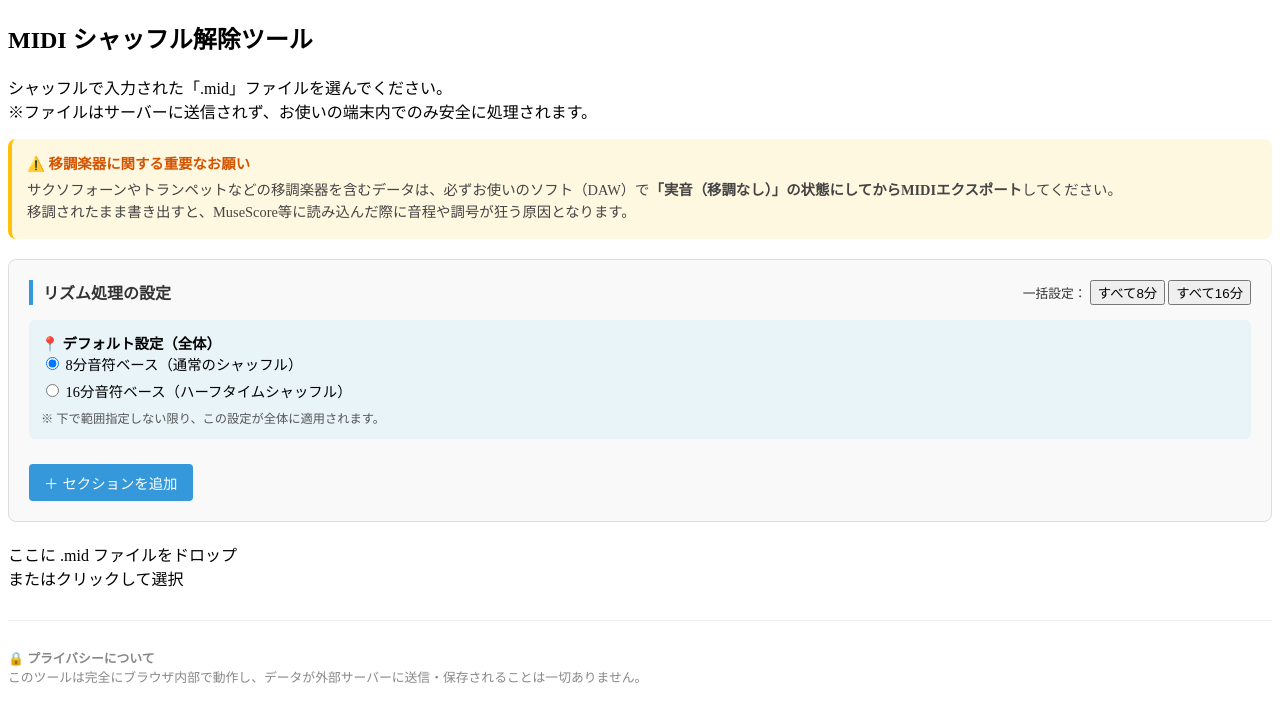
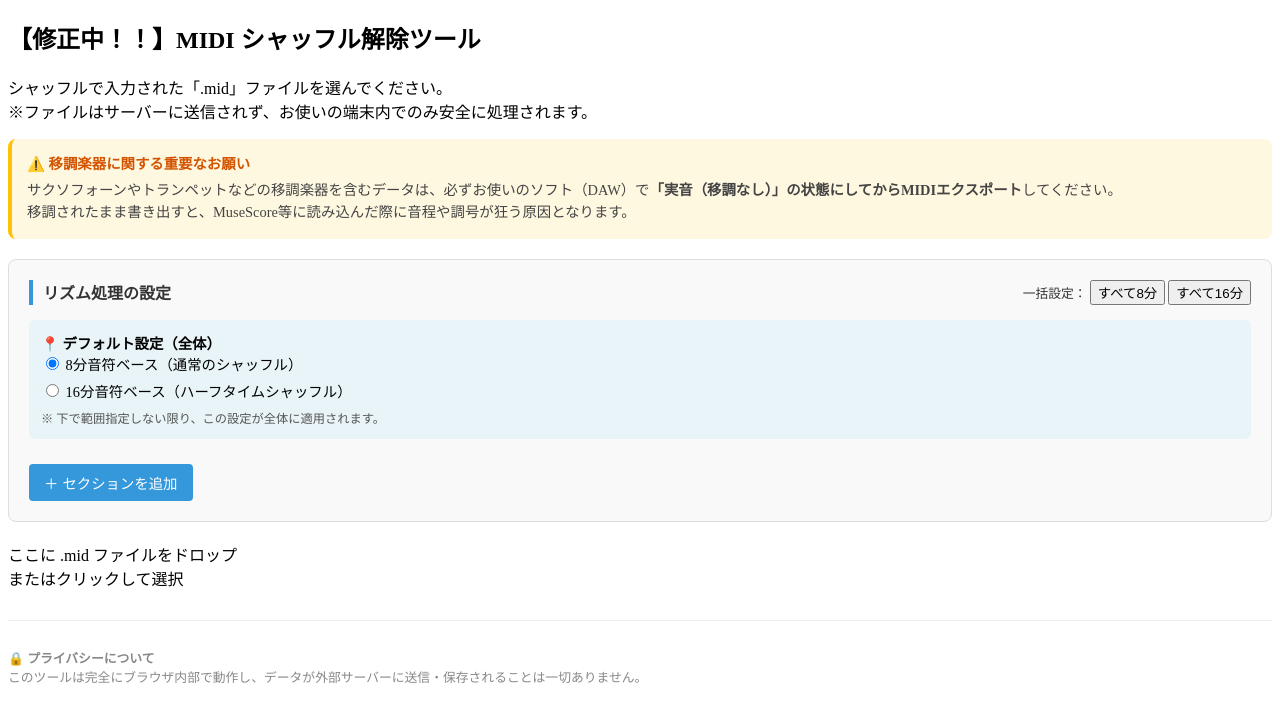
Before and after one commit to MidoKaoru/my-midi-converter, a website with bundled scripts: page index.html in a window 1280 px wide. Built offline with nearby package versions, Linux system fonts and the light colour scheme.

Commit message:
Add files via upload

```diff
--- a/index.html
+++ b/index.html
@@ -3,7 +3,7 @@
 <head>
     <meta charset="UTF-8">
     <meta name="viewport" content="width=device-width, initial-scale=1.0">
-    <title>MIDI シャッフル解除ツール</title>
+    <title>【修正中！！】MIDI シャッフル解除ツール</title>
     <link rel="stylesheet" href="css/style.css">
     <script src="https://unpkg.com/@tonejs/midi"></script>
     <link rel="icon" href="data:,">
@@ -11,7 +11,7 @@
 <body>
 
 <div class="container">
-    <h2>MIDI シャッフル解除ツール</h2>
+    <h2>【修正中！！】MIDI シャッフル解除ツール</h2>
     <p>シャッフルで入力された「.mid」ファイルを選んでください。<br>※ファイルはサーバーに送信されず、お使いの端末内でのみ安全に処理されます。</p>
 
     <div style="margin-bottom: 20px; text-align: left; background: #fff8e1; padding: 15px; border-radius: 8px; border-left: 4px solid #ffc107; font-size: 0.9em; color: #444; line-height: 1.5;">
```
